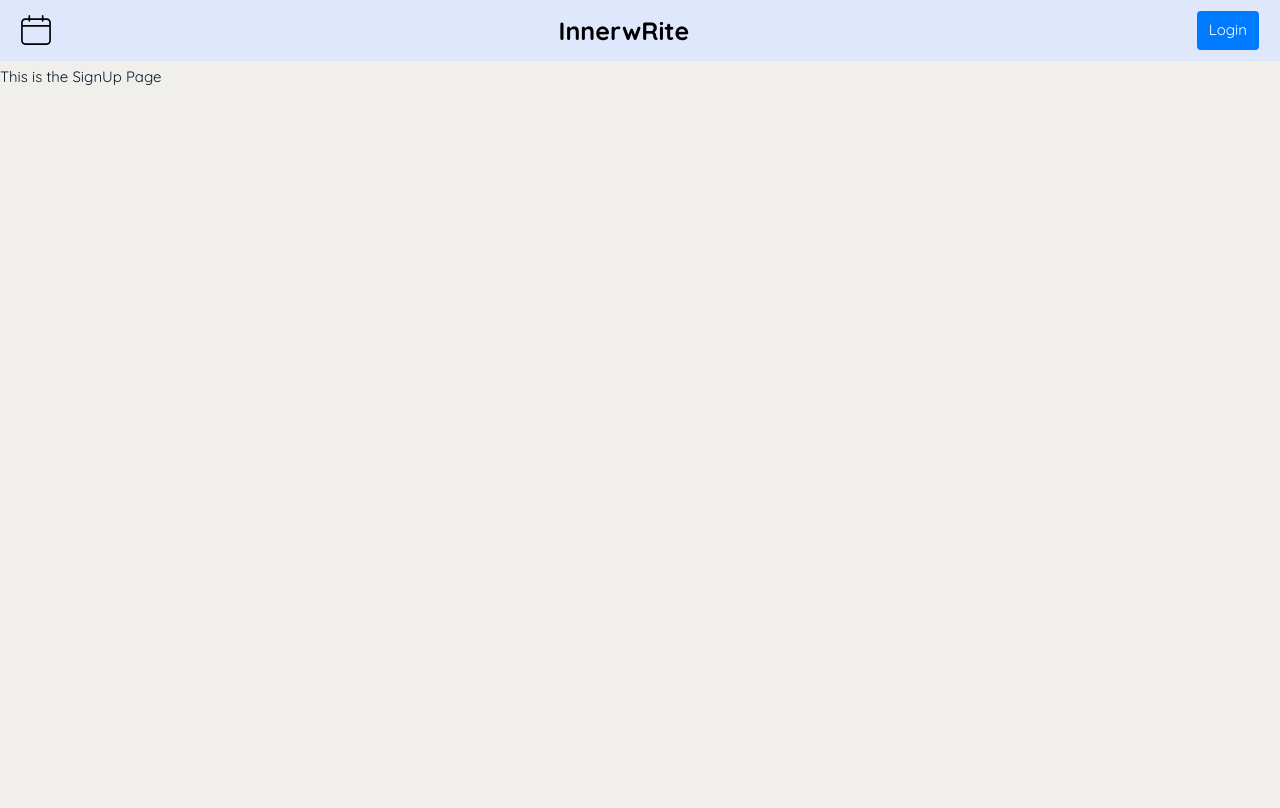
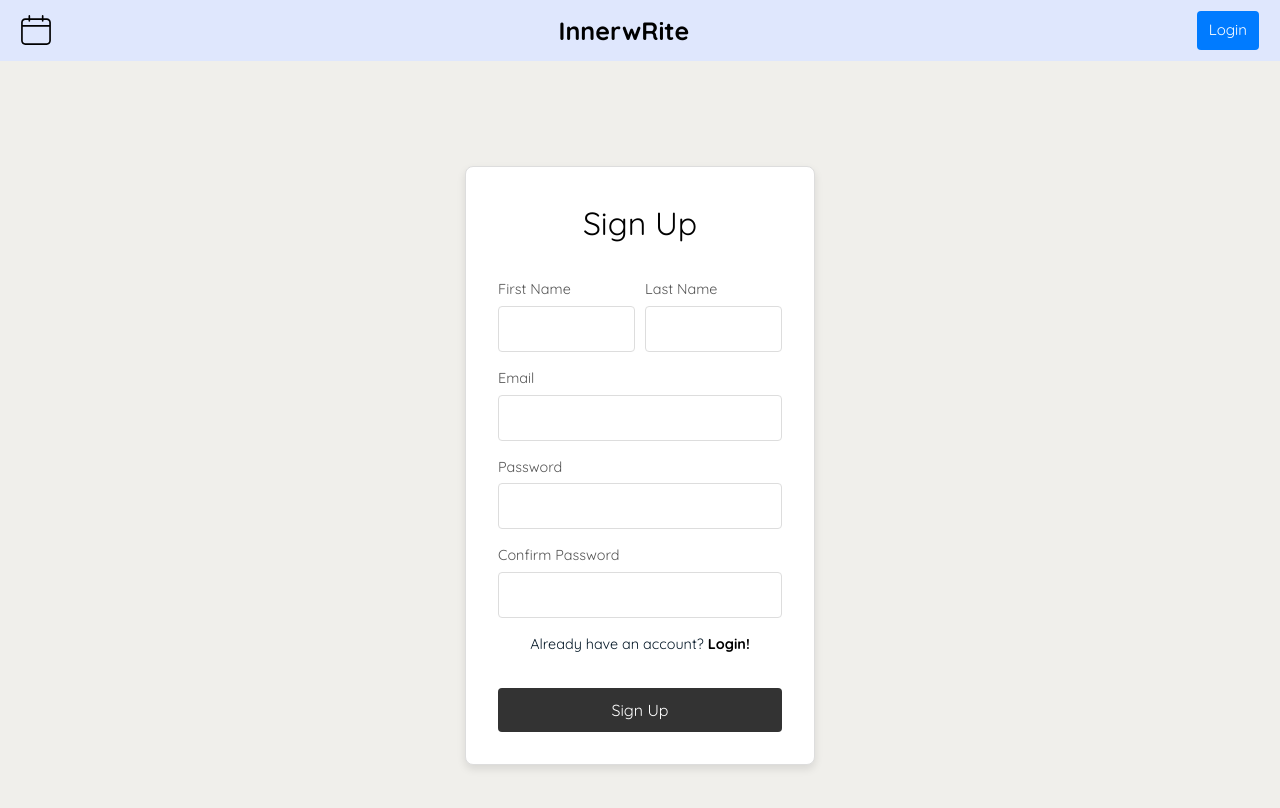
Before and after one commit to mpn64894/inner-write, a Next.js app: page /signup in a window 1280 px wide. Shown: the top 808 px of the page. Built offline with nearby package versions, Linux system fonts and the light colour scheme.

Commit message:
create login and signup pages

```diff
--- a/src/app/login/page.tsx
+++ b/src/app/login/page.tsx
@@ -1,68 +1,7 @@
-'use client'
-import { useState } from 'react'
-import { useRouter } from 'next/navigation'
-import Nav from '../../components/Nav'
+import LoginPage from "@/components/Login";
 
-function LoginPage() {
-  const [email, setEmail] = useState('')
-  const [password, setPassword] = useState('')
-  const router = useRouter()
-
-  const handleLogin = async (e: React.FormEvent) => {
-    e.preventDefault() // Prevent default form submission
-
-    try {
-      const response = await fetch('/api/login', {
-        method: 'POST',
-        headers: {
-          'Content-Type': 'application/json',
-        },
-        body: JSON.stringify({
-          email,
-          password,
-        }),
-      })
-
-      if (!response.ok) throw new Error('Login failed')
-
-      const { token } = await response.json()
-      if (token) {
-        document.cookie = `token=${token}; path=/`
-      }
-      router.push('/authenticated/home')
-    } catch (error) {
-      console.error(error)
-    }
-  }
-
+export default function login() {
   return (
-    <div>
-      <Nav isLoginPage={true}/>
-      <form onSubmit={handleLogin}>
-        <label>
-          Email:
-          <input
-            type="email"
-            value={email}
-            onChange={(e) => setEmail(e.target.value)}
-            required
-          />
-        </label>
-        <br />
-        <label>
-          Password:
-          <input
-            type="password"
-            value={password}
-            onChange={(e) => setPassword(e.target.value)}
-            required
-          />
-        </label>
-        <br />
-        <button type="submit">Log In</button>
-      </form>
-    </div>
+    <LoginPage></LoginPage>
   )
-}
-
-export default LoginPage
+};
--- a/src/app/signup/page.tsx
+++ b/src/app/signup/page.tsx
@@ -1,12 +1,9 @@
 import Nav from "../../components/Nav"
 //import Router from "next/router";
-
+import SignUp from "../../components/Signup"
 
 export default function SignUpPage() {
     return (
-        <div>
-            <Nav isSignUpPage={true}  />
-            <p>This is the SignUp Page</p>
-        </div>
+       <SignUp></SignUp>
     );
 }
--- /dev/null
+++ b/src/components/Login.module.css
@@ -0,0 +1,95 @@
+.container {
+    display: flex;
+    justify-content: center;
+    align-items: center;
+    min-height: 100vh;
+}
+
+.header {
+    position: absolute;
+    top: 20px;
+    left: 20px;
+    display: flex;
+    align-items: center;
+}
+
+.header h1 {
+    font-family: 'Cursive', sans-serif;
+    font-size: 24px;
+    color: #000;
+    margin-left: 10px;
+}
+
+.loginContainer {
+    width: 350px;
+    padding: 2rem;
+    background-color: white;
+    border: 1px solid #ddd;
+    border-radius: 8px;
+    box-shadow: 0 4px 8px rgba(0, 0, 0, 0.1);
+    text-align: center;
+}
+.loginLink {
+    color: #000;
+    text-decoration: none;
+    font-weight: bold;
+}
+
+.title {
+    font-size: 32px;
+    color: #000;
+    margin-bottom: 1rem;
+}
+
+.formLabel {
+    display: block;
+    font-size: 0.9rem;
+    color: #555;
+    text-align: left;
+    margin-top: 1rem;
+}
+
+.formInput {
+    width: 100%;
+    padding: 10px;
+    margin-top: 5px;
+    border: 1px solid #ddd;
+    border-radius: 4px;
+    font-size: 1rem;
+}
+
+.formInput:focus {
+    border-color: #888;
+    outline: none;
+}
+
+.registerText {
+    margin: 1rem 0;
+    font-size: 0.9rem;
+}
+
+.registerLink {
+    color: #000;
+    text-decoration: none;
+    font-weight: bold;
+}
+
+.registerLink:hover {
+    text-decoration: underline;
+}
+
+.loginButton {
+    width: 100%;
+    padding: 10px;
+    background-color: #333;
+    color: white;
+    border: none;
+    border-radius: 4px;
+    font-size: 1rem;
+    cursor: pointer;
+    margin-top: 1rem;
+}
+
+.loginButton:hover {
+    background-color: #555;
+}
--- /dev/null
+++ b/src/components/Login.tsx
@@ -0,0 +1,80 @@
+'use client'
+import { useState } from 'react'
+import { useRouter } from 'next/navigation'
+import Nav from './Nav'
+import styles from './Login.module.css'
+
+function LoginPage() {
+  const [email, setEmail] = useState('')
+  const [password, setPassword] = useState('')
+  const router = useRouter()
+
+  const handleLogin = async (e: React.FormEvent) => {
+    e.preventDefault() // Prevent default form submission
+
+    try {
+      const response = await fetch('/api/login', {
+        method: 'POST',
+        headers: {
+          'Content-Type': 'application/json',
+        },
+        body: JSON.stringify({
+          email,
+          password,
+        }),
+      })
+
+      if (!response.ok) throw new Error('Login failed')
+
+      const { token } = await response.json()
+      if (token) {
+        document.cookie = `token=${token}; path=/`
+      }
+      router.push('/authenticated/home')
+    } catch (error) {
+      console.error(error)
+    }
+  }
+
+  return (
+
+    <div>
+        <Nav isLoginPage={true}/>
+        <div className={styles.container}>
+            <div className={styles.loginContainer}>
+                 <p className={styles.title}>Login</p>
+                <form onSubmit={handleLogin}>
+                <label className={styles.formLabel}>
+                    Email:
+                    <input
+                    type="email"
+                    value={email}
+                    onChange={(e) => setEmail(e.target.value)}
+                    required
+                    className={styles.formInput}
+                />
+                </label>
+                <br />
+                <label className={styles.formLabel}>
+                Password:
+                <input
+                 type="password"
+                    value={password}
+                    onChange={(e) => setPassword(e.target.value)}
+                    required
+                    className={styles.formInput}
+                />
+                </label>
+            <br />
+            <p className={styles.loginText}>
+                Don't have an account? <a href="./signup" className={styles.loginLink}>Register!</a>
+            </p>
+            <button type="submit" className={styles.loginButton}>Log In</button>
+            </form>
+        </div>
+      </div>
+    </div>
+  )
+}
+
+export default LoginPage
--- /dev/null
+++ b/src/components/Signup.module.css
@@ -0,0 +1,80 @@
+.container {
+    display: flex;
+    justify-content: center;
+    align-items: center;
+    min-height: 100vh;
+  }
+
+  .signUpContainer {
+    width: 350px;
+    padding: 2rem;
+    background-color: white;
+    border: 1px solid #ddd;
+    border-radius: 8px;
+    box-shadow: 0 4px 8px rgba(0, 0, 0, 0.1);
+    text-align: center;
+  }
+
+  .title {
+    font-size: 32px;
+    color: #000;
+    margin-bottom: 1rem;
+  }
+
+  .formLabel {
+    display: block;
+    font-size: 0.9rem;
+    color: #555;
+    text-align: left;
+    margin-top: 1rem;
+  }
+
+  .nameFields {
+    display: flex;
+    gap: 10px;
+  }
+
+  .formInput {
+    width: 100%;
+    padding: 10px;
+    margin-top: 5px;
+    border: 1px solid #ddd;
+    border-radius: 4px;
+    font-size: 1rem;
+  }
+
+  .formInput:focus {
+    border-color: #888;
+    outline: none;
+  }
+
+  .loginText {
+    margin: 1rem 0;
+    font-size: 0.9rem;
+  }
+
+  .loginLink {
+    color: #000;
+    text-decoration: none;
+    font-weight: bold;
+  }
+
+  .loginLink:hover {
+    text-decoration: underline;
+  }
+
+  .signUpButton {
+    width: 100%;
+    padding: 10px;
+    background-color: #333;
+    color: white;
+    border: none;
+    border-radius: 4px;
+    font-size: 1rem;
+    cursor: pointer;
+    margin-top: 1rem;
+  }
+
+  .signUpButton:hover {
+    background-color: #555;
+  }
--- /dev/null
+++ b/src/components/Signup.tsx
@@ -0,0 +1,109 @@
+'use client'
+import React, { useState } from 'react'
+import { useRouter } from 'next/navigation'
+import styles from "./Signup.module.css"
+import Nav from "./Nav"
+
+function SignUp() {
+    const [email, setEmail] = useState('')
+    const [password, setPassword] = useState('')
+    const [confirmPassword, setConfirmPassword] = useState('')
+    const [firstName, setfirstName] = useState('')
+    const [lastName, setlastName] = useState('')
+
+    const handleSignup = async (e: React.FormEvent) => {
+        e.preventDefault()
+
+        if (password != confirmPassword) {
+            alert("Passwords don't match!")
+        }
+
+        try {
+            const response = await fetch ('/api/signup', {
+                method: 'POST',
+                headers: {
+                    'Content-Type': 'application/json',
+                },
+                body: JSON.stringify({
+                    firstName,
+                    lastName,
+                    email,
+                    password
+                }),
+            })
+            if (!response.ok) throw new Error ('Sigup failed')
+        } catch (error) {
+            console.error(error)
+        }
+    }
+    return (
+        <div>
+            <Nav isSignUpPage={true}></Nav>
+        <div className={styles.container}>
+        <div className={styles.signUpContainer}>
+        <p className={styles.title}>Sign Up</p>
+        <form onSubmit={handleSignup}>
+          <div className={styles.nameFields}>
+            <label className={styles.formLabel}>
+              First Name
+              <input
+                type="text"
+                value={firstName}
+                onChange={(e) => setfirstName(e.target.value)}
+                required
+                className={styles.formInput}
+              />
+            </label>
+            <label className={styles.formLabel}>
+              Last Name
+              <input
+                type="text"
+                value={lastName}
+                onChange={(e) => setlastName(e.target.value)}
+                required
+                className={styles.formInput}
+              />
+            </label>
+          </div>
+          <label className={styles.formLabel}>
+            Email
+            <input
+              type="email"
+              value={email}
+              onChange={(e) => setEmail(e.target.value)}
+              required
+              className={styles.formInput}
+            />
+          </label>
+          <label className={styles.formLabel}>
+            Password
+            <input
+              type="password"
+              value={password}
+              onChange={(e) => setPassword(e.target.value)}
+              required
+              className={styles.formInput}
+            />
+          </label>
+          <label className={styles.formLabel}>
+            Confirm Password
+            <input
+              type="password"
+              value={confirmPassword}
+              onChange={(e) => setConfirmPassword(e.target.value)}
+              required
+              className={styles.formInput}
+            />
+          </label>
+          <p className={styles.loginText}>
+            Already have an account? <a href="./login" className={styles.loginLink}>Login!</a>
+          </p>
+          <button type="submit" className={styles.signUpButton}>Sign Up</button>
+        </form>
+      </div>
+    </div>
+    </div>
+    )
+}
+
+export default SignUp
```
